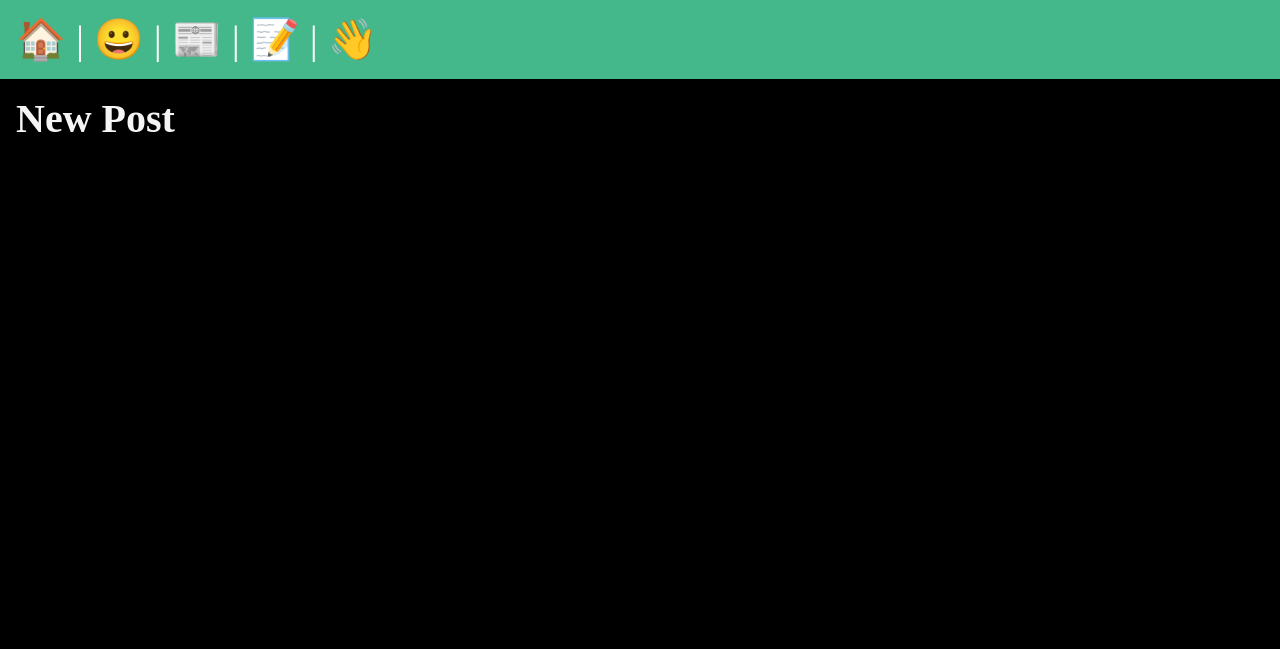
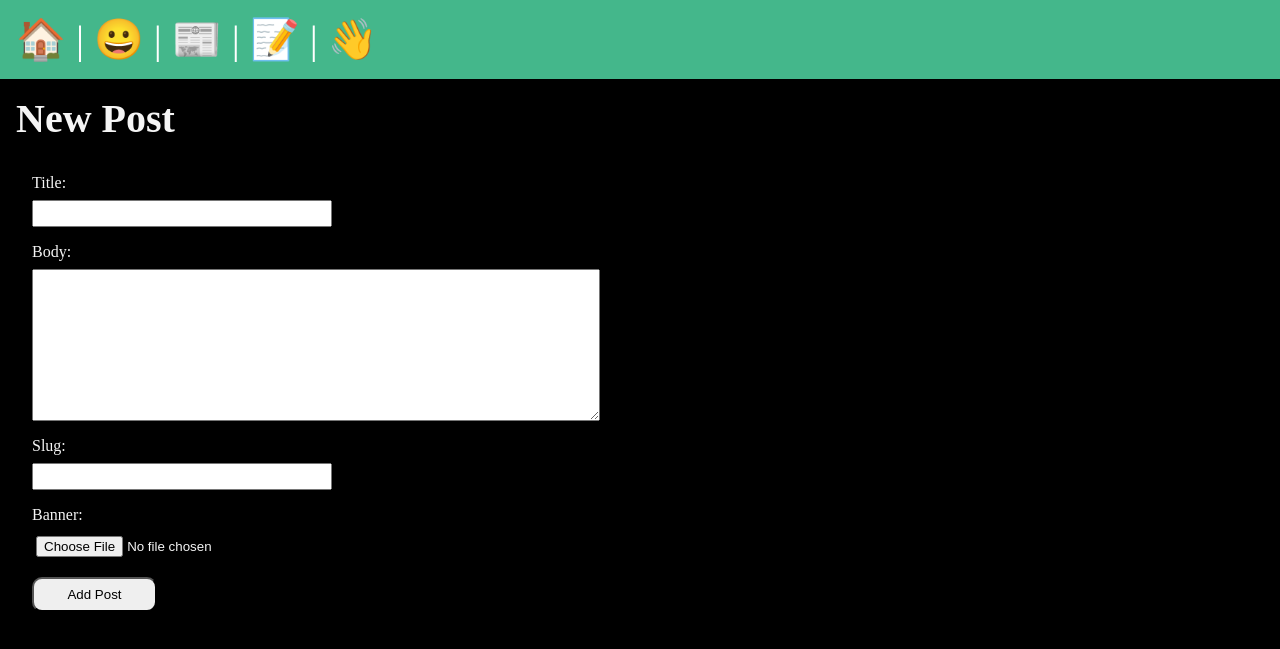
Before and after one commit to DiverDiB/Django, a Django app: page /posts/new-post/ in a window 1280 px wide. Shown: the top 649 px of the page. Run offline with Django 5.2, Linux system fonts and the light colour scheme; the first user in the database is signed in.

Commit message:
Lesson12

```diff
--- /dev/null
+++ b/myproject/posts/forms.py
@@ -0,0 +1,7 @@
+from django import forms
+from . import models
+
+class CreatePost(forms.ModelForm):
+    class Meta:
+        model = models.Post
+        fields = ['title', 'body', 'slug', 'banner']
--- a/myproject/posts/models.py
+++ b/myproject/posts/models.py
@@ -1,4 +1,5 @@
 from django.db import models
+from django.contrib.auth.models import User
 
 # Create your models here.
 
@@ -8,6 +9,7 @@ class Post(models.Model):
     slug = models.SlugField()
     date = models.DateTimeField(auto_now_add=True)
     banner = models.ImageField(default='fallback.jpg', blank=True)
+    author = models.ForeignKey(User, on_delete=models.CASCADE, default=None, related_name='posts')
 
     def __str__(self):
         return self.title
--- a/myproject/posts/templates/posts/post_new.html
+++ b/myproject/posts/templates/posts/post_new.html
@@ -1,11 +1,17 @@
 {% extends 'layout.html' %}
 
 {% block title %}
-    New Post
+New Post
 {% endblock %}
 
 {% block content %}
 <section>
     <h1>New Post</h1>
+    <form class="form-with-validation" action="{% url 'posts:new-post' %}" , method="post" ,
+        enctype="multipart/form-data">
+        {% csrf_token %}
+        {{ form }}
+        <button class="form-submit">Add Post</button>
+    </form>
 </section>
 {% endblock %}
--- a/myproject/posts/templates/posts/posts_list.html
+++ b/myproject/posts/templates/posts/posts_list.html
@@ -14,7 +14,7 @@
                 {{ post.title }}
             </a>
         </h2>
-                <p>{{ post.date }}</p>
+        <p>{{ post.date }} by {{ post.author }}</p>
         <p>{{ post.body }}</p>
     </article>
     {% endfor %}
--- a/myproject/posts/views.py
+++ b/myproject/posts/views.py
@@ -1,7 +1,8 @@
-from django.shortcuts import render
+from django.shortcuts import render, redirect
 from .models import Post
 from django.http import HttpResponse
 from django.contrib.auth.decorators import login_required
+from . import forms
 
 # Create your views here.
 
@@ -16,4 +17,13 @@ def post_page(request, slug):
 
 @login_required(login_url='/users/login')
 def post_new(request):
-    return render(request, 'posts/post_new.html')
+    if request.method == 'POST':
+        form = forms.CreatePost(request.POST, request.FILES)
+        if form.is_valid():
+            newpost = form.save(commit=False)
+            newpost.author = request.user
+            newpost.save()
+            return redirect('posts:list')
+    else:
+        form = forms.CreatePost()
+    return render(request, 'posts/post_new.html', { 'form' : form })
--- a/myproject/static/css/style.css
+++ b/myproject/static/css/style.css
@@ -53,6 +53,7 @@ a:hover {
 }
 
 .form-with-validation {
+    max-width: 600px;
     font-size: 1rem;
     padding: 1rem;
     display: flex;
```
Also changed, not shown: myproject/db.sqlite3, myproject/media/theater.jpg (added), myproject/media/theater_Lz4Nrx8.jpg (added), myproject/media/theater_M8pXV4U.jpg (added), myproject/media/theater_THGF5PX.jpg (added), myproject/media/theater_rc4yjeR.jpg (added), myproject/posts/migrations/0003_post_author_alter_post_banner.py (added), myproject/users/migrations/0001_initial.py (added). Lines whose indentation alone changed are shown as unchanged.
